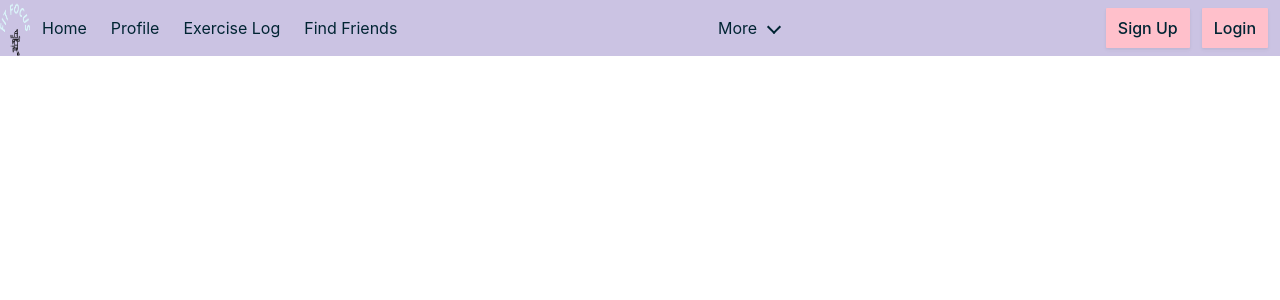
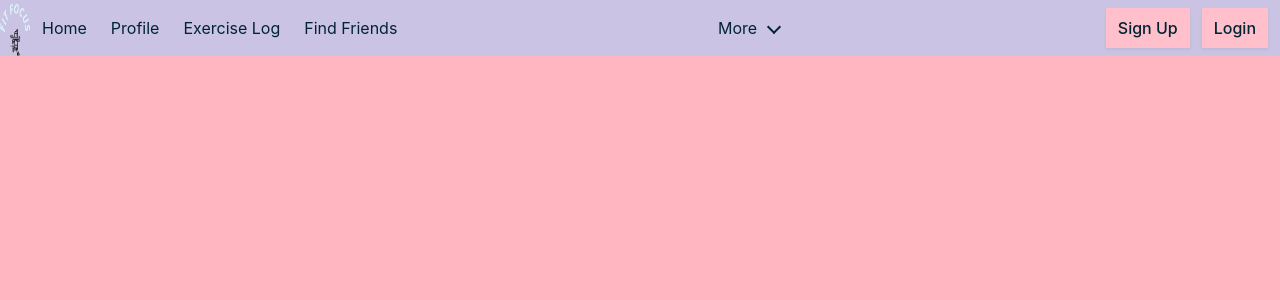
Before and after one commit to EdwinOMG/WebFinal2024, a Vue app in the folder Client/: page / in a window 1280 px wide. Shown: the top 300 px of the page. Built offline with nearby package versions, Linux system fonts and the light colour scheme.

Commit message:
made the client and webfinal2024 package jsons get only what they need

```diff
--- a/Client/src/App.vue
+++ b/Client/src/App.vue
@@ -4,16 +4,21 @@ import NavBar from '@/components/NavBar.vue'
 </script>
 
 <template>
-  <div>
-    <div>
-      <header>
-        <NavBar />
-      </header>
-      <div>
-        <RouterView />
-      </div>
-    </div>
+  <header>
+    <NavBar />
+  </header>
+  <div class="container">
+    <RouterView />
   </div>
 </template>
 
-<style scoped></style>
+<style scoped>
+.body {
+  background-color: aliceblue;
+}
+.container {
+  background-color: lightpink;
+  min-height: 100vh;
+  min-width: 100vw;
+}
+</style>
--- a/Client/tsconfig.app.json
+++ b/Client/tsconfig.app.json
@@ -1,6 +1,6 @@
 {
   "extends": "@vue/tsconfig/tsconfig.dom.json",
-  "include": ["env.d.ts", "src/**/*", "src/**/*.vue", "./typed-router.d.ts"],
+  "include": ["env.d.ts", "src/**/*", "src/**/*.vue"],
   "exclude": ["src/**/__tests__/*"],
   "compilerOptions": {
     "composite": true,
```
Also changed, not shown: Client/package.json (+1 -9 lines), package.json (+12 -2 lines).
